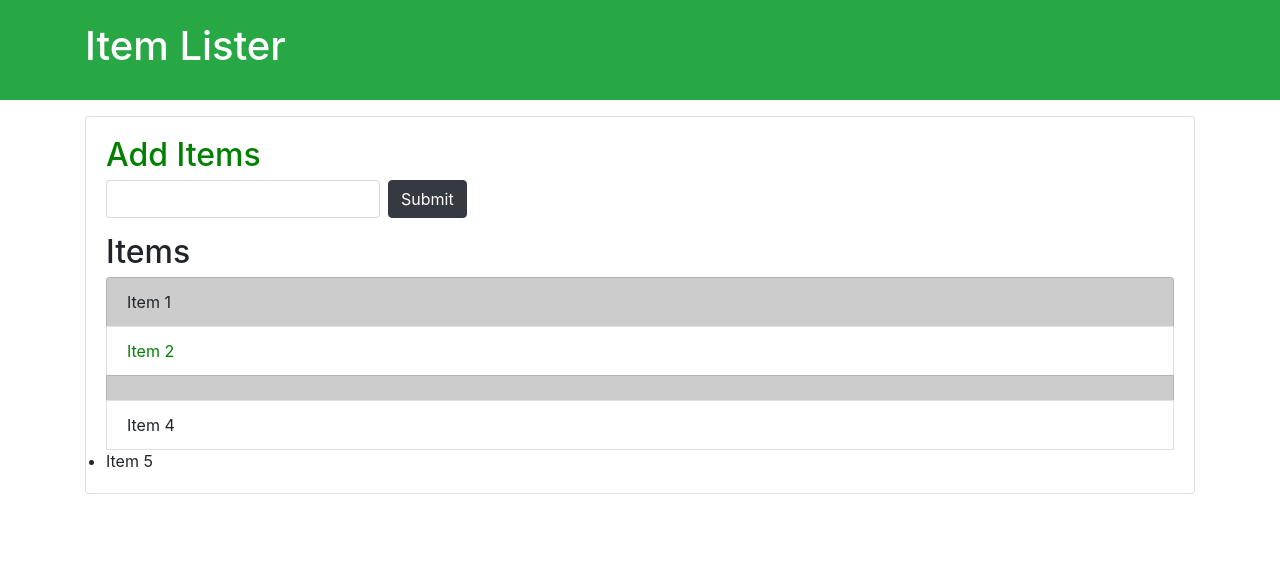
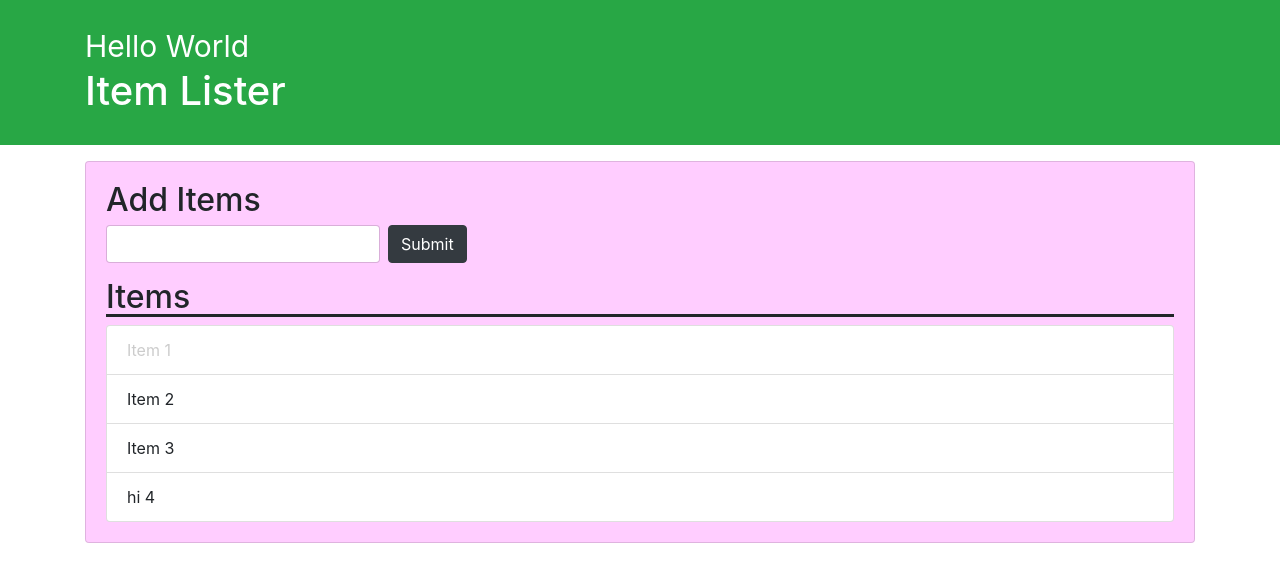
Before and after one commit to varshagm119/dom, a plain HTML site: page index.html in a window 1280 px wide. Drawn offline with nearby package versions, Linux system fonts and the light colour scheme.

Commit message:
traversing through the dom

```diff
--- a/dom.js
+++ b/dom.js
@@ -21,17 +21,62 @@
 // }
 
 
-var secEle=document.querySelector('.list-group-item:nth-child(2)');
+// var secEle=document.querySelector('.list-group-item:nth-child(2)');
 
-secEle.style.color='green';
+// secEle.style.color='green';
 
-var thirdEle=document.querySelector('.list-group-item:nth-child(3)');
+// var thirdEle=document.querySelector('.list-group-item:nth-child(3)');
 
-thirdEle.innerText='';
+// thirdEle.innerText='';
 
 
-var odd=document.querySelectorAll('.list-group-item:nth-child(odd)');
+// var odd=document.querySelectorAll('.list-group-item:nth-child(odd)');
 
-for(var i=0;i<odd.length;i++){
-    odd[i].style.backgroundColor='#ccc'
-}
+// for(var i=0;i<odd.length;i++){
+//     odd[i].style.backgroundColor='#ccc'
+// }
+
+
+
+
+
+// TRAVERSING THE DOM
+ var item =document.querySelector('#items');
+
+ console.log(item.parentNode);
+ item.parentNode.style.backgroundColor='#f4f4';
+
+ console.log(item.lastElementChild);
+ item.lastElementChild.innerText='hi 4';
+
+console.log(item.lastChild);
+
+console.log(item.firstElementChild);
+item.firstElementChild.style.color='#ccc';
+
+console.log(item.nextSibling);
+
+console.log(item.nextElementSibling);
+
+console.log(item.previousElementSibling);
+item.previousElementSibling.style.borderBottom='solid 3px'
+
+
+//creating and inserting an element
+
+var newDiv=document.createElement('div');
+newDiv.className='hello';
+newDiv.id='hello1';
+newDiv.setAttribute('title','newly created div');
+
+//creating a text node
+var newDivText=document.createTextNode('Hello World');
+
+newDiv.appendChild(newDivText);
+
+//adding this to the header part
+var container=document.querySelector('header .container');
+var h1=document.querySelector('header h1');
+
+container.insertBefore(newDiv,h1);
+newDiv.style.fontSize='30px';
--- a/index.html
+++ b/index.html
@@ -16,7 +16,7 @@
   </header>
   <div class="container">
    <div id="main" class="card card-body">
-    <h2 class="title" style="color: green;">Add Items</h2>
+    <h2 class="title">Add Items</h2>
     <form class="form-inline mb-3">
       <input type="text" class="form-control mr-2">
       <input type="submit" class="btn btn-dark" value="Submit">
@@ -27,8 +27,8 @@
       <li class="list-group-item">Item 2</li>
       <li class="list-group-item">Item 3</li>
       <li class="list-group-item">Item 4</li>
-      <li>Item 5</li>
     </ul>
+    <span></span>
    </div>
   </div>
   <script src="dom.js"></script>
```
